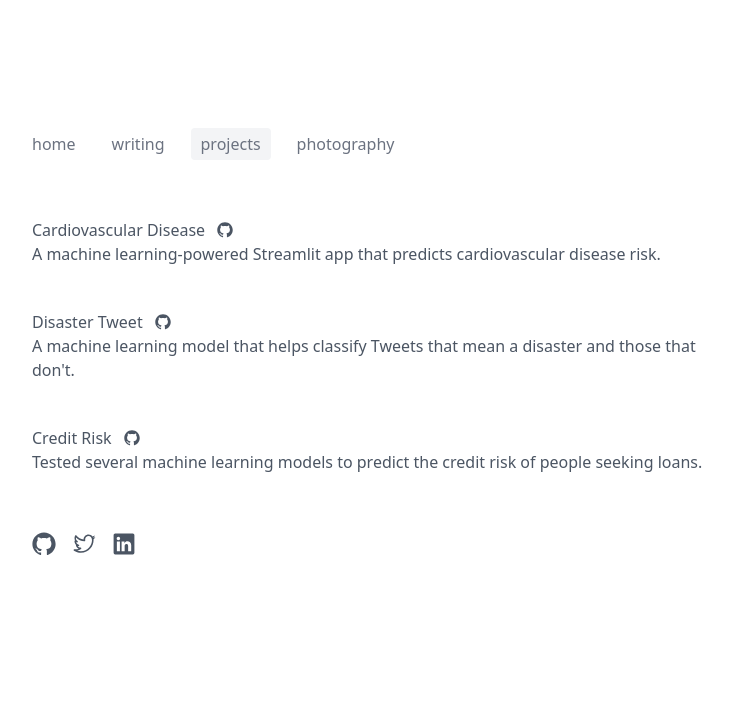
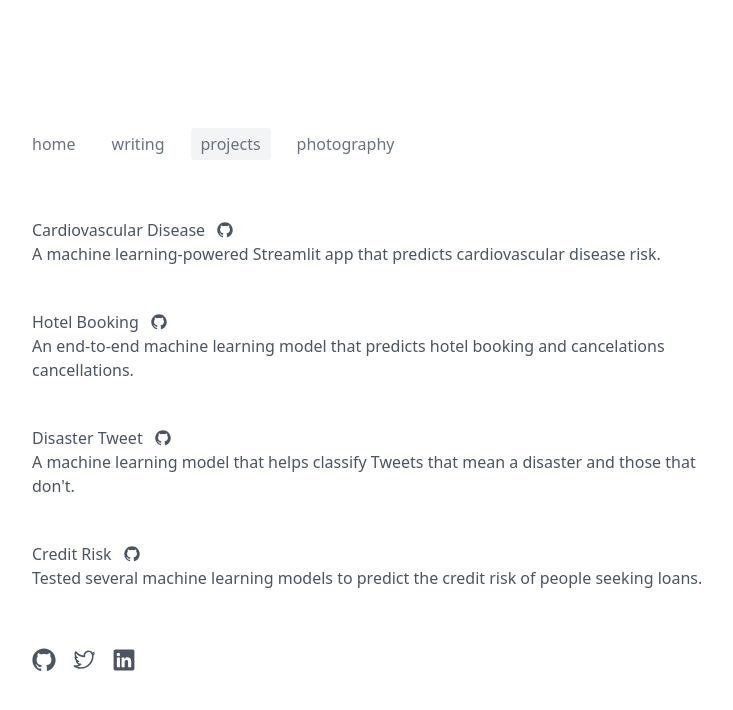
Before and after one commit to AbdullahBera/portfolio, a Next.js app: page /projects in a window 1280 px wide. Shown: the top 710 px of the page, without its empty margins (254-987 px from the left). Built offline with nearby package versions, Linux system fonts and the light colour scheme.

Commit message:
next.config changes

```diff
--- a/next.config.js
+++ b/next.config.js
@@ -4,13 +4,6 @@ const withMDX = require('@next/mdx')()
 const nextConfig = {
   reactStrictMode: true,
   pageExtensions: ['js', 'jsx', 'mdx', 'ts', 'tsx'],
-  webpack(config) {
-    config.module.rules.push({
-      test: /\.svg$/,
-      use: ["@svgr/webpack"]
-    });
-    return config;
-  }
 }
 
 module.exports = withMDX(nextConfig)
--- a/src/pages/projects.tsx
+++ b/src/pages/projects.tsx
@@ -18,6 +18,11 @@ export default function Projects() {
             description="A machine learning-powered Streamlit app that predicts cardiovascular disease risk."
             codeRepo="https://github.com/AbdullahBera/heart-attack-analysis?tab=readme-ov-file"
             demoLink="https://heart-attack-analysis-predict.streamlit.app/"
+          />
+          <ProjectCardListItem
+            title="Hotel Booking"
+            description="An end-to-end machine learning model that predicts hotel booking and cancelations cancellations."
+            codeRepo="https://github.com/AbdullahBera/case"
           />
           <ProjectCardListItem
             title="Disaster Tweet"
```
